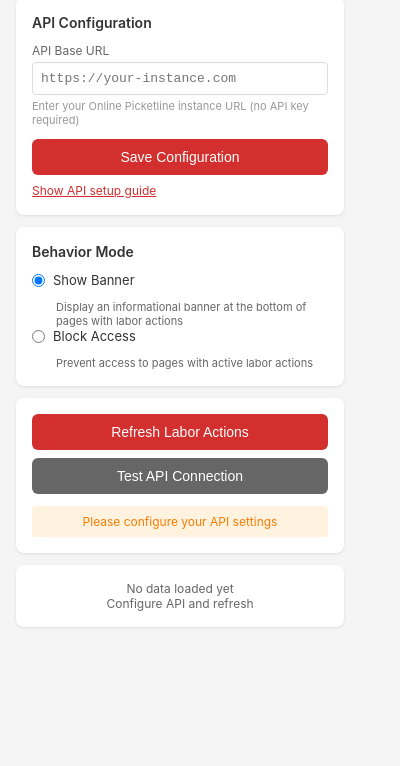
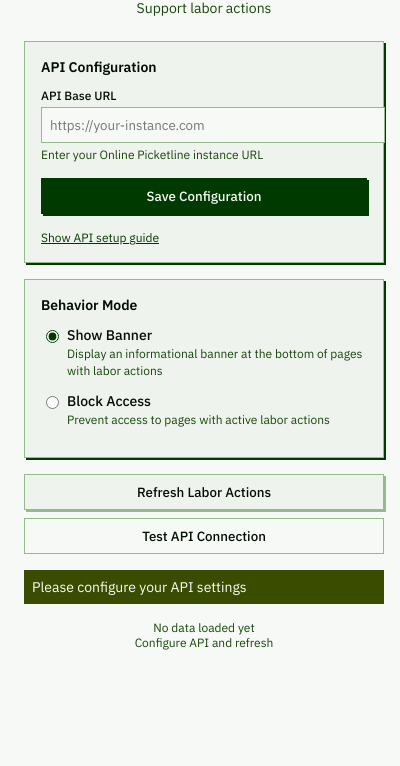
Before and after one commit to online-picket-line/opl-browser-plugin, a browser extension: page popup.html in a window 400 px wide. Shown: the part 78-844 px from the top of the page. Drawn offline with Linux system fonts and the light colour scheme.

Commit message:
UPdate app wit hstyle and debugging

```diff
--- a/popup.html
+++ b/popup.html
@@ -4,207 +4,103 @@
   <meta charset="UTF-8">
   <meta name="viewport" content="width=device-width, initial-scale=1.0">
   <title>Online Picket Line - Settings</title>
+  <link rel="stylesheet" href="theme.css">
   <style>
-    * {
-      margin: 0;
-      padding: 0;
-      box-sizing: border-box;
-    }
-
     body {
       width: 360px;
-      padding: 16px;
-      font-family: -apple-system, BlinkMacSystemFont, 'Segoe UI', Roboto, 'Helvetica Neue', Arial, sans-serif;
-      background: #f5f5f5;
+      padding: 1rem;
     }
-
     .header {
       text-align: center;
-      margin-bottom: 20px;
+      margin-bottom: 1.5rem;
     }
-
     .header h1 {
-      font-size: 18px;
-      color: #333;
-      margin-bottom: 4px;
+      font-size: 1.25rem;
+      font-weight: 600;
+      margin-bottom: 0.25rem;
     }
-
     .header p {
-      font-size: 12px;
-      color: #666;
+      font-size: 0.875rem;
+      color: var(--muted-foreground);
     }
-
     .section {
-      background: white;
-      border-radius: 8px;
-      padding: 16px;
-      margin-bottom: 12px;
-      box-shadow: 0 1px 3px rgba(0, 0, 0, 0.1);
+      margin-bottom: 1rem;
     }
-
     .section-title {
-      font-size: 14px;
+      font-size: 0.875rem;
       font-weight: 600;
-      color: #333;
-      margin-bottom: 12px;
+      margin-bottom: 0.75rem;
     }
-
     .option {
       display: flex;
-      align-items: center;
-      margin-bottom: 12px;
+      align-items: flex-start;
+      margin-bottom: 0.75rem;
     }
-
-    .option:last-child {
-      margin-bottom: 0;
+    .option input[type="radio"] {
+      margin-right: 0.5rem;
+      margin-top: 0.25rem;
+      accent-color: var(--primary);
     }
-
-    .option input[type="radio"] {
-      margin-right: 8px;
-    }
-
-    .option label {
-      font-size: 13px;
-      color: #333;
-      cursor: pointer;
+    .option-content {
       flex: 1;
     }
-
-    .option-description {
-      font-size: 11px;
-      color: #666;
-      margin-left: 24px;
-      margin-top: 4px;
-    }
-
-    .input-group {
-      margin-bottom: 12px;
-    }
-
-    .input-group:last-child {
-      margin-bottom: 0;
-    }
-
-    .input-label {
-      font-size: 12px;
-      color: #666;
-      margin-bottom: 4px;
+    .option label {
+      font-size: 0.875rem;
+      font-weight: 500;
+      cursor: pointer;
       display: block;
     }
-
-    .input-field {
-      width: 100%;
-      padding: 8px;
-      border: 1px solid #ddd;
-      border-radius: 4px;
-      font-size: 13px;
-      font-family: monospace;
+    .option-description {
+      font-size: 0.75rem;
+      color: var(--muted-foreground);
+      margin-top: 0.125rem;
+      line-height: 1.4;
     }
-
-    .input-field:focus {
-      outline: none;
-      border-color: #d32f2f;
+    .input-group {
+      margin-bottom: 1rem;
     }
-
-    .button {
-      width: 100%;
-      padding: 10px;
-      background: #d32f2f;
-      color: white;
-      border: none;
-      border-radius: 6px;
-      font-size: 14px;
+    .input-label {
+      font-size: 0.75rem;
       font-weight: 500;
-      cursor: pointer;
-      transition: background 0.2s;
-    }
-
-    .button:hover {
-      background: #c62828;
-    }
-
-    .button:active {
-      background: #b71c1c;
-    }
-
-    .button:disabled {
-      background: #ccc;
-      cursor: not-allowed;
-    }
-
-    .button-secondary {
-      background: #666;
-      margin-top: 8px;
-    }
-
-    .button-secondary:hover {
-      background: #555;
-    }
-
-    .status {
-      text-align: center;
-      font-size: 12px;
-      margin-top: 12px;
-      padding: 8px;
-      border-radius: 4px;
-      display: none;
-    }
-
-    .status.success {
-      background: #e8f5e9;
-      color: #2e7d32;
+      margin-bottom: 0.25rem;
       display: block;
     }
-
-    .status.error {
-      background: #ffebee;
-      color: #c62828;
-      display: block;
+    .help-text {
+      font-size: 0.75rem;
+      color: var(--muted-foreground);
+      margin-top: 0.25rem;
     }
-
-    .status.warning {
-      background: #fff3e0;
-      color: #f57c00;
-      display: block;
-    }
-
-    .stats {
-      font-size: 12px;
-      color: #666;
-      text-align: center;
-    }
-
-    .stats strong {
-      color: #333;
-    }
-
-    .help-text {
-      font-size: 11px;
-      color: #999;
-      margin-top: 4px;
-    }
-
     .collapsible {
       max-height: 0;
       overflow: hidden;
       transition: max-height 0.3s ease;
     }
-
     .collapsible.expanded {
       max-height: 300px;
     }
-
     .toggle-link {
-      font-size: 12px;
-      color: #d32f2f;
+      font-size: 0.75rem;
+      color: var(--primary);
       cursor: pointer;
       text-decoration: underline;
-      margin-top: 8px;
+      margin-top: 0.5rem;
       display: inline-block;
     }
-
     .toggle-link:hover {
-      color: #c62828;
+      color: var(--primary);
+      opacity: 0.8;
+    }
+    .stats {
+      text-align: center;
+      font-size: 0.75rem;
+      color: var(--muted-foreground);
+    }
+    .stats strong {
+      color: var(--foreground);
+    }
+    .btn-full {
+      width: 100%;
+      margin-bottom: 0.5rem;
     }
   </style>
 </head>
@@ -214,17 +110,17 @@
     <p>Support labor actions</p>
   </div>
 
-  <div class="section">
+  <div class="card section">
     <div class="section-title">API Configuration</div>
     <div class="input-group">
       <label class="input-label" for="api-url">API Base URL</label>
-      <input type="text" id="api-url" class="input-field" placeholder="https://your-instance.com">
-      <div class="help-text">Enter your Online Picketline instance URL (no API key required)</div>
+      <input type="text" id="api-url" placeholder="https://your-instance.com">
+      <div class="help-text">Enter your Online Picketline instance URL</div>
     </div>
-    <button id="save-config-btn" class="button">Save Configuration</button>
+    <button id="save-config-btn" class="btn btn-primary btn-full">Save Configuration</button>
     <a id="toggle-config" class="toggle-link">Show API setup guide</a>
     <div id="config-help" class="collapsible">
-      <div class="help-text" style="margin-top: 12px; line-height: 1.4;">
+      <div class="help-text" style="margin-top: 0.75rem; line-height: 1.4;">
         <strong>Setup Steps:</strong><br>
         1. Enter your Online Picketline instance URL above<br>
         2. Click Save<br>
@@ -235,28 +131,32 @@
     </div>
   </div>
 
-  <div class="section">
+  <div class="card section">
     <div class="section-title">Behavior Mode</div>
     <div class="option">
       <input type="radio" id="mode-banner" name="mode" value="false" checked>
+      <div class="option-content">
         <label for="mode-banner">Show Banner</label>
-    </div>
         <div class="option-description">
           Display an informational banner at the bottom of pages with labor actions
+        </div>
+      </div>
     </div>
 
     <div class="option">
       <input type="radio" id="mode-block" name="mode" value="true">
+      <div class="option-content">
         <label for="mode-block">Block Access</label>
-    </div>
         <div class="option-description">
           Prevent access to pages with active labor actions
         </div>
       </div>
+    </div>
+  </div>
 
   <div class="section">
-    <button id="refresh-btn" class="button">Refresh Labor Actions</button>
-    <button id="test-config-btn" class="button button-secondary">Test API Connection</button>
+    <button id="refresh-btn" class="btn btn-secondary btn-full">Refresh Labor Actions</button>
+    <button id="test-config-btn" class="btn btn-outline btn-full">Test API Connection</button>
     <div id="status" class="status"></div>
   </div>
 
--- a/popup.js
+++ b/popup.js
@@ -94,7 +94,11 @@ document.addEventListener('DOMContentLoaded', () => {
     testConfigBtn.textContent = 'Testing...';
     statusDiv.className = 'status';
     // Test the API connection (no auth required)
-    fetch(`${apiUrl}/api/blocklist?format=json`)
+    fetch(`${apiUrl}/api/blocklist?format=json`, {
+      headers: {
+        'Accept': 'application/json'
+      }
+    })
       .then(response => {
         if (response.status === 429) {
           const retryAfter = response.headers.get('Retry-After') || '120';
--- /dev/null
+++ b/theme.css
@@ -0,0 +1,139 @@
+/* theme.css */
+@import url('https://fonts.googleapis.com/css2?family=IBM+Plex+Sans:wght@400;500;600;700&family=Space+Grotesk:wght@300;400;500;600;700&family=Fira+Code&display=swap');
+
+:root {
+  --background: oklch(0.98 0.005 140);
+  --foreground: oklch(0.12 0.15 140);
+  --card: oklch(0.96 0.008 140);
+  --card-foreground: oklch(0.12 0.15 140);
+  --primary: oklch(0.28 0.20 140);
+  --primary-foreground: oklch(0.99 0.005 140);
+  --secondary: oklch(0.88 0.08 140);
+  --secondary-foreground: oklch(0.15 0.15 140);
+  --muted: oklch(0.92 0.02 140);
+  --muted-foreground: oklch(0.35 0.10 140);
+  --accent: oklch(0.38 0.18 120);
+  --accent-foreground: oklch(0.99 0.005 140);
+  --destructive: oklch(0.45 0.22 15);
+  --destructive-foreground: oklch(0.99 0.005 140);
+  --border: oklch(0.75 0.08 140);
+  --input: oklch(0.75 0.08 140);
+  --ring: oklch(0.28 0.20 140);
+  --radius: 0rem;
+
+  --font-sans: 'IBM Plex Sans', ui-sans-serif, system-ui, sans-serif;
+  --font-heading: 'Space Grotesk', sans-serif;
+  --font-mono: 'Fira Code', monospace;
+
+  --shadow-hard: 2px 2px 0px 0px var(--primary);
+}
+
+body {
+  font-family: var(--font-sans);
+  background-color: var(--background);
+  color: var(--foreground);
+}
+
+h1, h2, h3, h4, h5, h6 {
+  font-family: var(--font-heading);
+}
+
+.btn {
+  display: inline-flex;
+  align-items: center;
+  justify-content: center;
+  padding: 0.5rem 1rem;
+  font-weight: 500;
+  border-radius: var(--radius);
+  cursor: pointer;
+  transition: all 0.2s;
+  border: 1px solid transparent;
+  font-family: var(--font-sans);
+  text-decoration: none;
+}
+
+.btn-primary {
+  background-color: var(--primary);
+  color: var(--primary-foreground);
+  box-shadow: var(--shadow-hard);
+  border: 1px solid var(--primary);
+}
+
+.btn-primary:hover {
+  transform: translate(-1px, -1px);
+  box-shadow: 4px 4px 0px 0px var(--primary);
+}
+
+.btn-primary:active {
+  transform: translate(1px, 1px);
+  box-shadow: 1px 1px 0px 0px var(--primary);
+}
+
+.btn-secondary {
+  background-color: var(--card);
+  color: var(--foreground);
+  border: 1px solid var(--border);
+  box-shadow: 2px 2px 0px 0px var(--border);
+}
+
+.btn-secondary:hover {
+  transform: translate(-1px, -1px);
+  box-shadow: 4px 4px 0px 0px var(--border);
+}
+
+.btn-outline {
+  background-color: transparent;
+  color: var(--foreground);
+  border: 1px solid var(--border);
+}
+
+.btn-outline:hover {
+  background-color: var(--muted);
+}
+
+.card {
+  background-color: var(--card);
+  color: var(--card-foreground);
+  border: 1px solid var(--border);
+  padding: 1rem;
+  box-shadow: var(--shadow-hard);
+}
+
+input[type="text"], input[type="password"] {
+  background-color: var(--background);
+  border: 1px solid var(--border);
+  color: var(--foreground);
+  padding: 0.5rem;
+  border-radius: var(--radius);
+  width: 100%;
+  font-family: var(--font-sans);
+}
+
+input[type="text"]:focus, input[type="password"]:focus {
+  outline: none;
+  border-color: var(--ring);
+  box-shadow: 0 0 0 2px var(--ring);
+}
+
+.status {
+  padding: 0.5rem;
+  border-radius: var(--radius);
+  margin-top: 0.5rem;
+  font-size: 0.875rem;
+}
+
+.status.success {
+  background-color: var(--secondary);
+  color: var(--secondary-foreground);
+  border: 1px solid var(--primary);
+}
+
+.status.error {
+  background-color: var(--destructive);
+  color: var(--destructive-foreground);
+}
+
+.status.warning {
+  background-color: var(--accent);
+  color: var(--accent-foreground);
+}
```
Also changed, not shown: api-service.js (+43 -7 lines), block.html (+58 -85 lines), icons/icon.svg, icons/icon128.png, icons/icon16.png, icons/icon48.png, manifest.json. Lines whose indentation alone changed are shown as unchanged.
